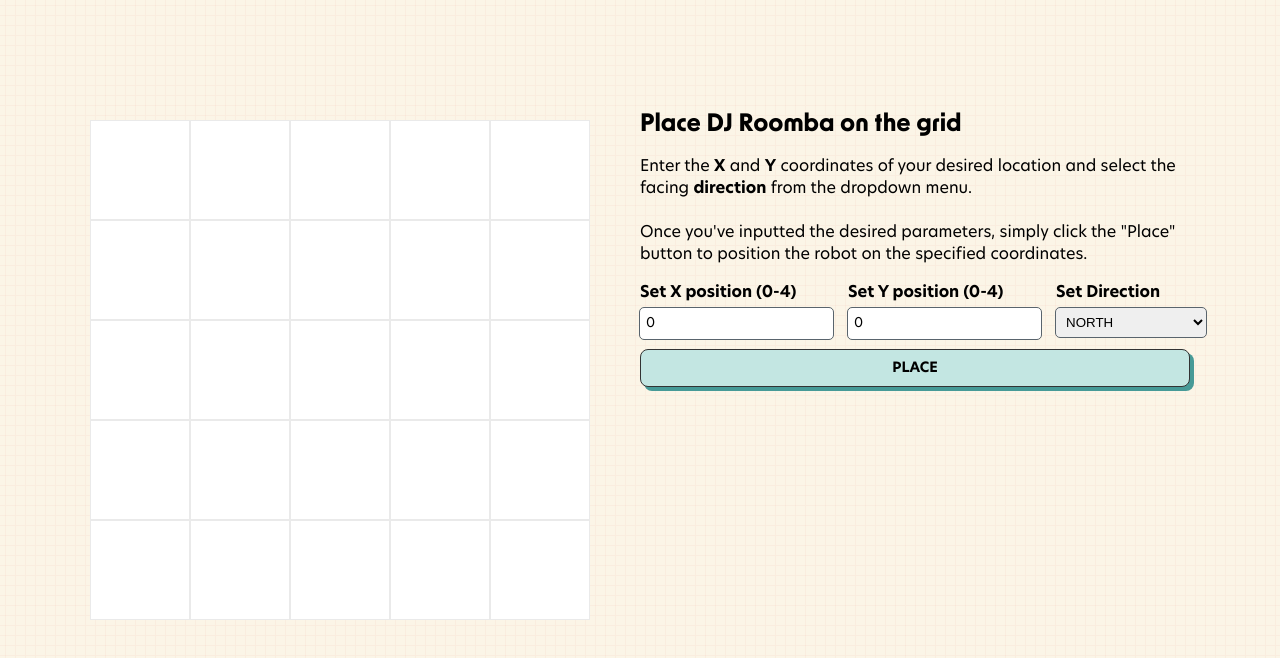
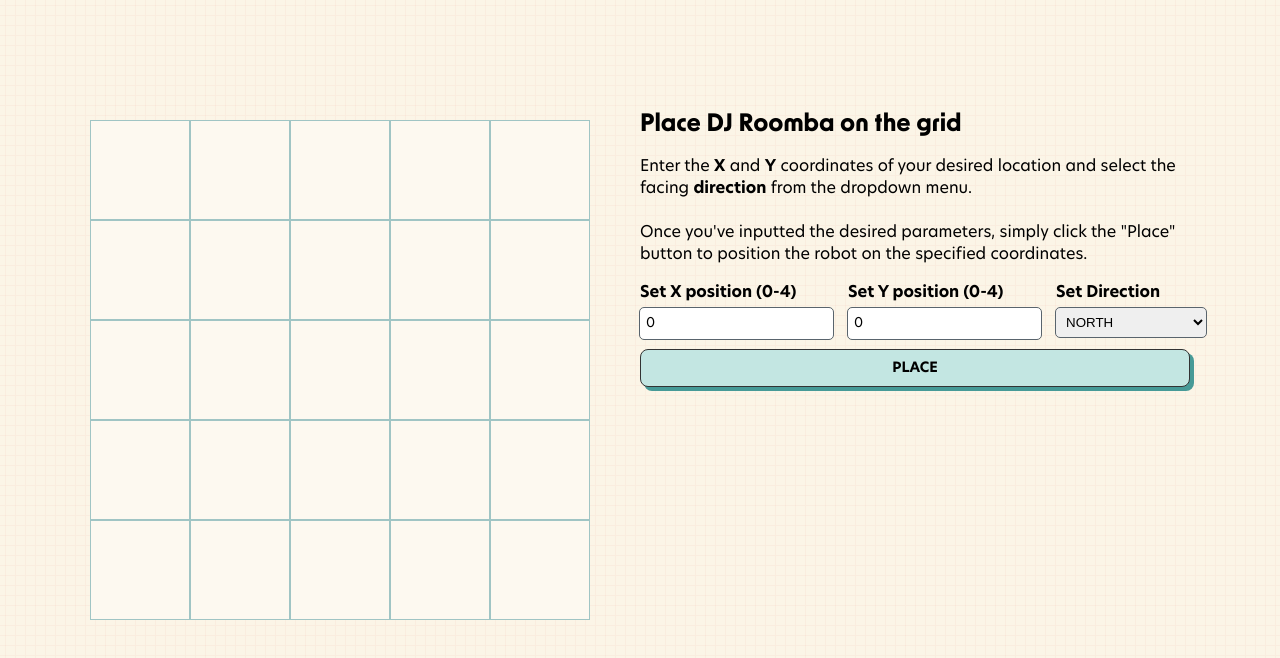
Before and after one commit to rachellesg/scb-ui, a React (Create React App) app: page / in a window 1280 px wide. Shown: the top 658 px of the page. Built offline with nearby package versions, Linux system fonts and the light colour scheme.

Commit message:
update grid color

```diff
--- a/src/App.css
+++ b/src/App.css
@@ -51,8 +51,8 @@
 .cell {
   width: 100px;
   height: 100px;
-  border: 1px solid #eaeaea;
-  background: #ffffff;
+  border: 1px solid #a0c5c4;
+  background: #fdf9f0;
   box-sizing: border-box;
 }
 
```
